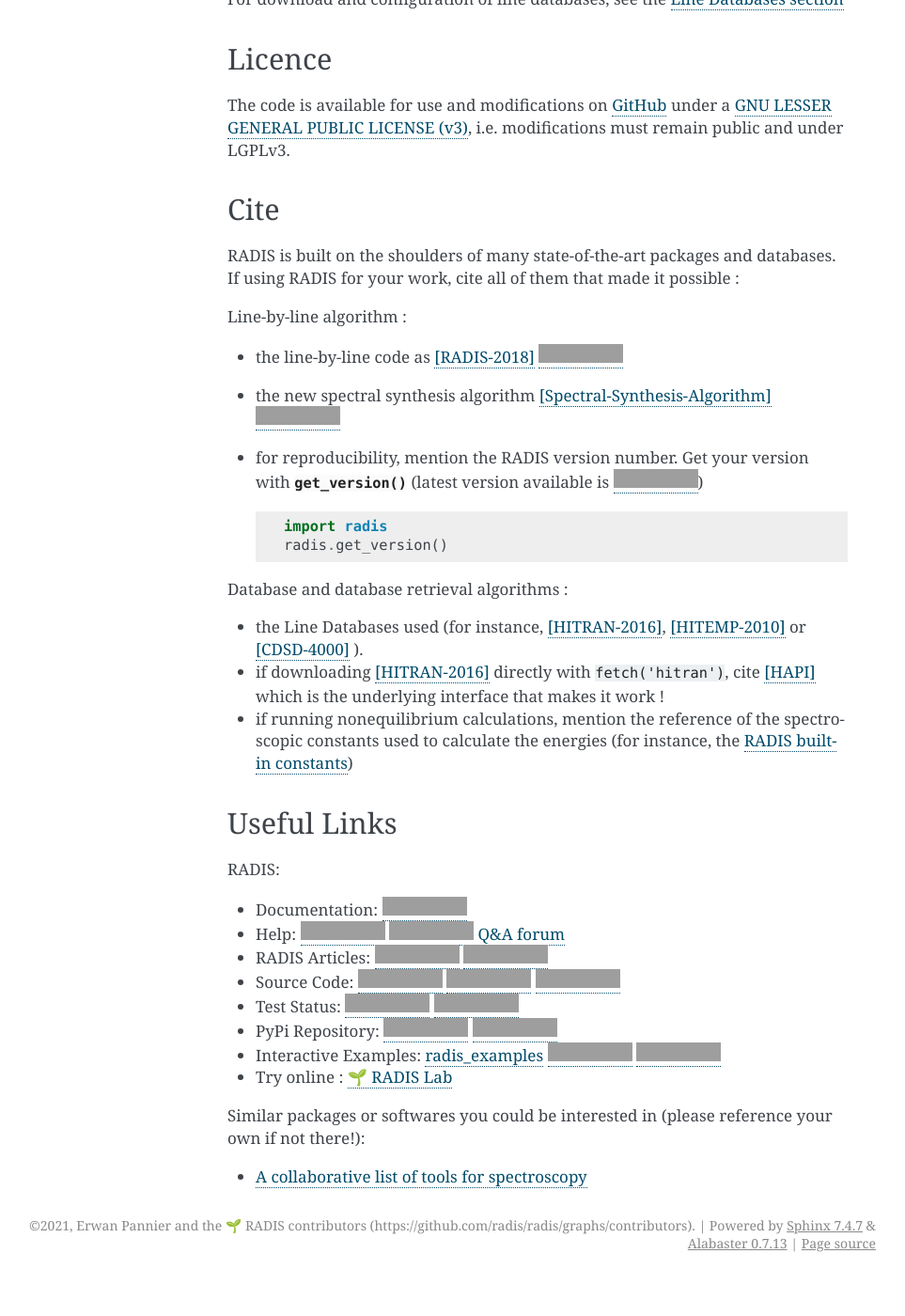
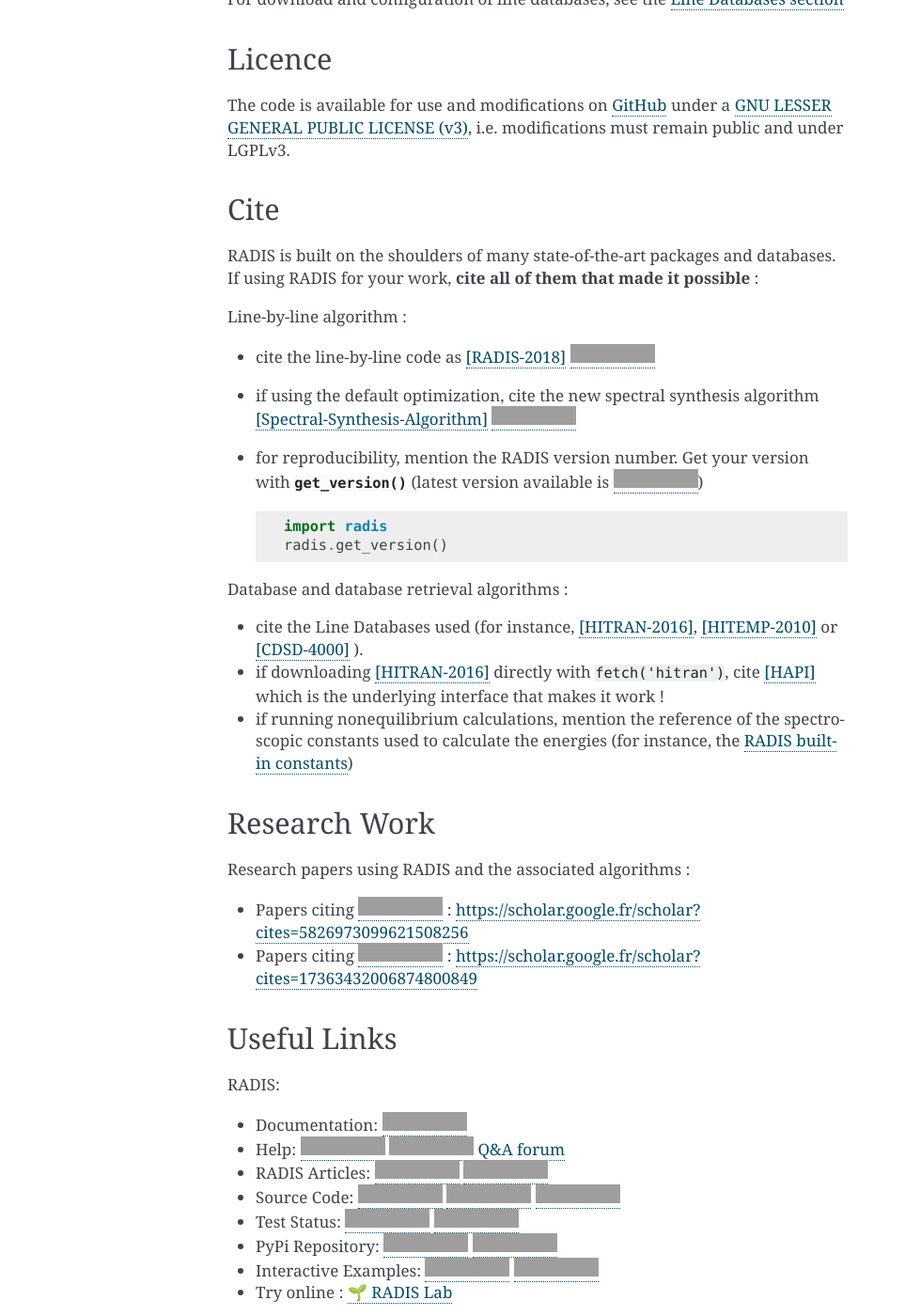
Before and after one commit to radis/radis, a Sphinx documentation site: the page built from docs/references/references.rst, in a window 1280 px wide and 1400 px high, scrolled down 2474 px. Shown: the whole window at 94% size, without its empty margins (178-1141 px from the left). Built offline with Sphinx 7.4.7, drawn with Linux system fonts in a browser that asks for light colours; pages that are not in the unit, such as notebooks, are missing from menus; comment, search, counter and statistics services are not loaded; before the commit the page ends 3836 px from its top, so only the background shows below that; some of the changed text lies outside the part shown; grey boxes are pictures that could not be loaded.

Commit message:
improve docs, add links to research works using RADIS

```diff
--- a/docs/features/features.rst
+++ b/docs/features/features.rst
@@ -33,7 +33,7 @@
 RADIS also features:
 
 - :ref:`High Performances <label_lbl_performance>`: spectra are calculated up to several orders of magnitude faster than equivalent line-by-line codes.
-- In-the-browser calculations (no install needed) : see :ref:`🌱 RADIS Online <label_radis_online>
+- In-the-browser calculations (no install needed) : see :ref:`🌱 RADIS Online <label_radis_online>`.
 - Automatic download of the latest HITRAN and HITEMP databases with :py:func:`~radis.lbl.calc.calc_spectrum`
 - Automatic testing and continuous integration tools for a reliable :ref:`Open-source Development <label_developer_guide>`.
 
--- a/docs/references/constants.rst
+++ b/docs/references/constants.rst
@@ -7,7 +7,8 @@
 ---
 
 Version 0.9 uses uses the CO2 spectrosopic coefficients of [Klarenaar2017]_ ,
-Table 2,3 and the references therein. /!\ These constants have been compiled for Treanor distributions.
+Table 2,3 and the references therein. ⚠️ These constants have been compiled for Treanor distributions
+and may not be suited for Boltzmann distributions.
 
 .. include:: ../../radis/db/CO2/molecules_data.json
     :literal:
--- a/docs/references/references.rst
+++ b/docs/references/references.rst
@@ -21,12 +21,12 @@
 ====
 
 RADIS is built on the shoulders of many state-of-the-art packages and databases. If using RADIS
-for your work, cite all of them that made it possible :
+for your work, **cite all of them that made it possible** :
 
 Line-by-line algorithm :
 
-- the line-by-line code as [RADIS-2018]_ |badge_article1|
-- the new spectral synthesis algorithm [Spectral-Synthesis-Algorithm]_ |badge_article2|
+- cite the line-by-line code as [RADIS-2018]_ |badge_article1|
+- if using the default optimization, cite the new spectral synthesis algorithm [Spectral-Synthesis-Algorithm]_ |badge_article2|
 - for reproducibility, mention the RADIS version number. Get your version with :py:func:`~radis.get_version`
   (latest version available is |badge_pypi|) ::
 
@@ -35,12 +35,23 @@
 
 Database and database retrieval algorithms :
 
-- the Line Databases used (for instance, [HITRAN-2016]_, [HITEMP-2010]_ or [CDSD-4000]_ ).
+- cite the Line Databases used (for instance, [HITRAN-2016]_, [HITEMP-2010]_ or [CDSD-4000]_ ).
 - if downloading [HITRAN-2016]_ directly with ``fetch('hitran')``, cite [HAPI]_ which is the underlying
   interface that makes it work !
 - if running nonequilibrium calculations, mention the reference of the spectroscopic constants used
   to calculate the energies (for instance, the
   :ref:`RADIS built-in constants <label_db_spectroscopic_constants>`)
+
+
+Research Work
+=============
+
+Research papers using RADIS and the associated algorithms :
+
+- Papers citing |badge_article1| : https://scholar.google.fr/scholar?cites=5826973099621508256
+
+- Papers citing |badge_article2| : https://scholar.google.fr/scholar?cites=17363432006874800849
+
 
 Useful Links
 ============
@@ -59,7 +70,7 @@
 
 - PyPi Repository: |badge_pypi|  |badge_pypistats|
 
-- Interactive Examples: `radis_examples <https://github.com/radis/radis-examples>`__ |badge_examples| |badge_binder|
+- Interactive Examples: |badge_examples| |badge_binder|
 
 - Try online : :ref:`🌱 RADIS Lab <label_radis_online>`
 
@@ -78,7 +89,7 @@
                    :target: https://linkinghub.elsevier.com/retrieve/pii/S0022407320310049
                    :alt: Spectral Synthesis Algorithm
 
-.. |badge_stars| image:: https://img.shields.io/github/stars/radis/radis.svg?style=social&label=Star
+.. |badge_stars| image:: https://img.shields.io/github/stars/radis/radis.svg?style=social&label=GitHub
                 :target: https://github.com/radis/radis/stargazers
                 :alt: GitHub
 
@@ -106,7 +117,7 @@
                      :target: https://pypistats.org/packages/radis
                      :alt: Downloads
 
-.. |badge_examples| image:: https://img.shields.io/github/stars/radis/radis-examples.svg?style=social&label=Star
+.. |badge_examples| image:: https://img.shields.io/github/stars/radis/radis-examples.svg?style=social&label=Examples
                 :target: https://github.com/radis/radis-examples
                 :alt: Examples
 
```
Also changed, not shown: 1 other file.
